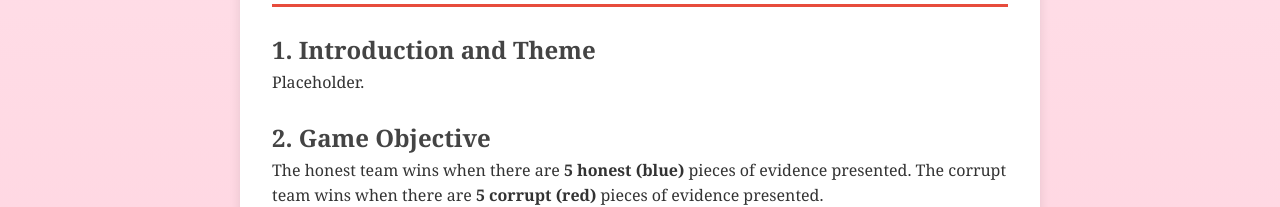
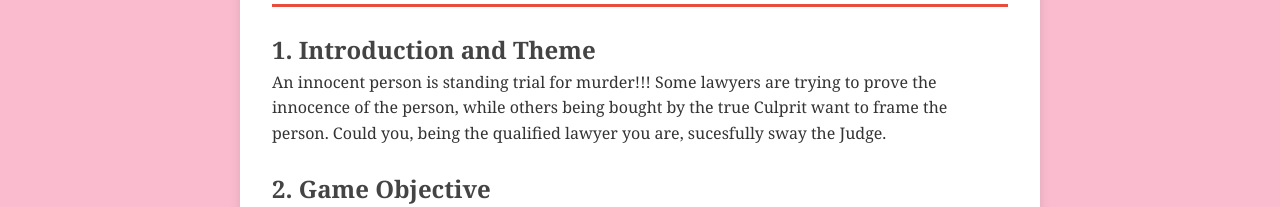
Before and after one commit to thijsdb3/the-judge, a Next.js app in the folder judge/judge/: page /rules in a window 1280 px wide. Shown: the part 199-406 px from the top of the page. Built offline with nearby package versions, Linux system fonts and the light colour scheme; no server answers.

Commit message:
added theme description in rules

```diff
--- a/judge/judge/src/app/globals.css
+++ b/judge/judge/src/app/globals.css
@@ -1,6 +1,6 @@
 
 :root{
-    --bg : linear-gradient(to bottom, #ffe0e9, #ffb3c6);
+    --bg :  #FABBCF;
     --text :white ;
     --bgSoft : #2d2b42;
     --textSoft: #e5e5e5;
--- a/judge/judge/src/app/rules/page.jsx
+++ b/judge/judge/src/app/rules/page.jsx
@@ -8,7 +8,7 @@ export default function RulesPage() {
 
       <section>
         <h2>1. Introduction and Theme</h2>
-        <p>Placeholder.</p>
+        <p>An innocent person is standing trial for murder!!! Some lawyers are trying to prove the innocence of the person, while others being bought by the true Culprit want to frame the person. Could you, being the qualified lawyer you are, sucesfully sway the Judge.</p>
       </section>
 
       <section>
```
Also changed, not shown: judge/judge/src/app/HomePage.module.css (+4 -4 lines).
